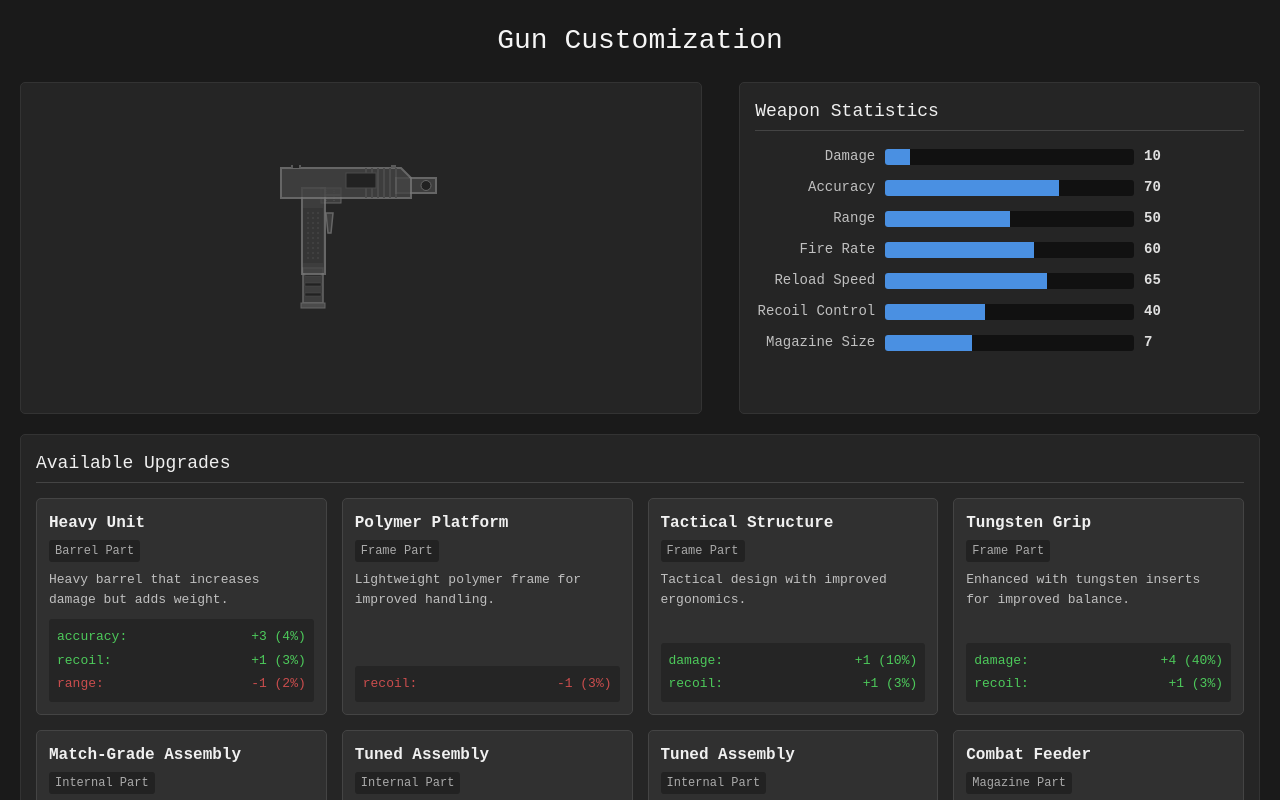
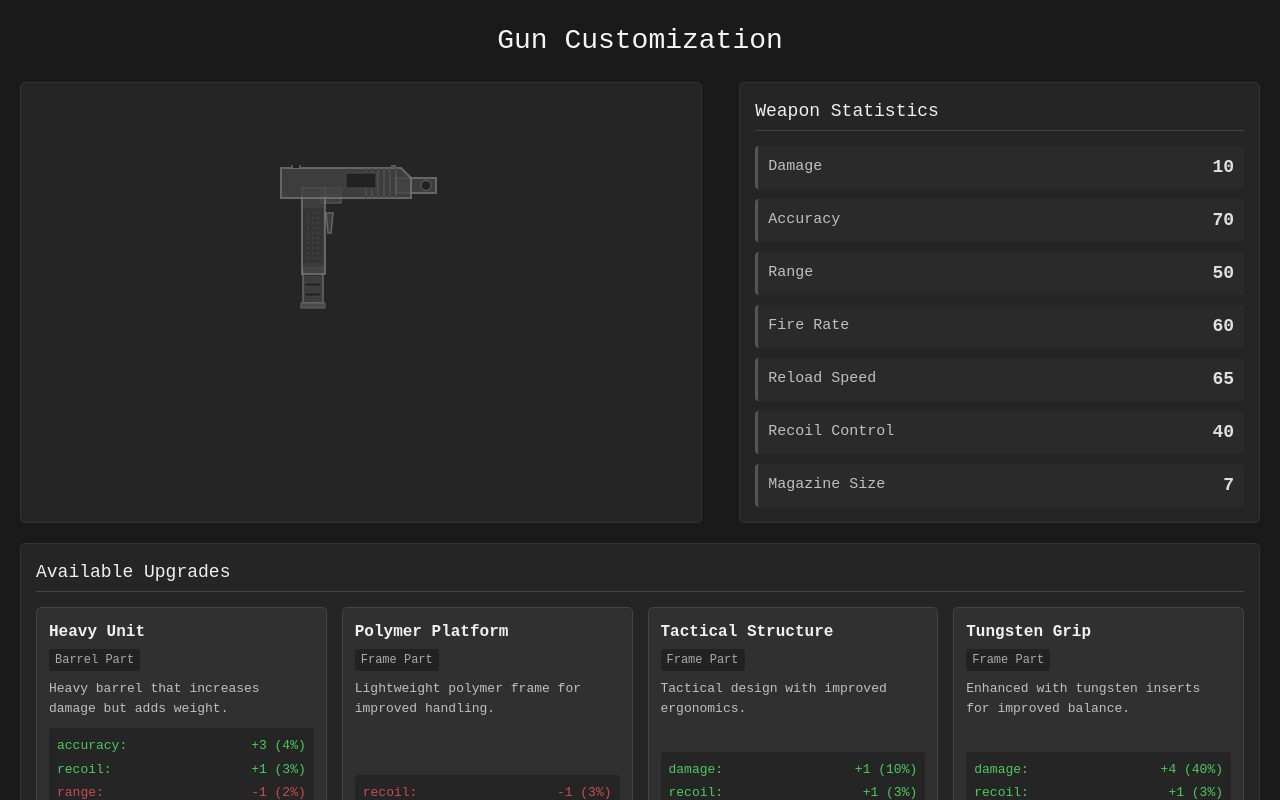
Before and after one commit to rjbernaldo/astronaut-stranded, a Next.js app: page / in a window 1280 px wide. Both pictures are taken after a click on the button "Customize Weapon". Built offline with nearby package versions, Linux system fonts and the light colour scheme.

Commit message:
Remove progress bars from weapon statistics and show only numbers

```diff
--- a/src/app/gun-customization.css
+++ b/src/app/gun-customization.css
@@ -70,67 +70,39 @@
   color: #4dc7ff;
 }
 
-/* Stat bars */
+/* Stat display */
 .stat-bars {
   display: flex;
   flex-direction: column;
   gap: 10px;
 }
 
-.stat-bar {
+.stat-line {
   display: flex;
+  justify-content: space-between;
   align-items: center;
-  justify-content: space-between;
-  gap: 10px;
+  padding: 8px 10px;
+  border-radius: 4px;
+  background-color: #2a2a2a;
+  border-left: 3px solid #555;
 }
 
 .stat-label {
-  width: 120px;
-  text-align: right;
-  font-size: 14px;
+  font-size: 15px;
   color: #c0c0c0;
-}
-
-.bar-container {
-  flex-grow: 1;
-  height: 16px;
-  background-color: #111;
-  border-radius: 3px;
-  overflow: hidden;
-  position: relative;
-}
-
-.bar {
-  height: 100%;
-  background-color: #4a90e2;
-  transition: width 0.3s ease;
-}
-
-.bar.current {
-  opacity: 0.5;
-  position: absolute;
-  top: 0;
-  left: 0;
-}
-
-.bar.preview-positive {
-  background-color: #4dca5b;
-}
-
-.bar.preview-negative {
-  background-color: #ca4d4d;
+  font-weight: 500;
 }
 
 .stat-value {
-  width: 100px;
-  text-align: left;
-  font-size: 14px;
+  font-size: 18px;
   font-weight: bold;
+  color: #e0e0e0;
 }
 
 .stat-change {
   margin-left: 5px;
-  font-size: 12px;
+  font-size: 14px;
+  opacity: 0.9;
 }
 
 .positive {
--- a/src/components/GunCustomization.tsx
+++ b/src/components/GunCustomization.tsx
@@ -1483,51 +1483,20 @@ const GunCustomization: React.FC<GunCustomizationProps> = ({
     const previewInteger =
       previewValue !== null ? Math.floor(previewValue) : currentInteger;
 
-    const displayValue = previewInteger;
-    const barWidth = `${Math.min(
-      ((previewValue !== null ? previewValue : currentValue) / maxValue) * 100,
-      100
-    )}%`;
-
     // Calculate percentage change if there's a change
     const percentageChange = hasChange
       ? Math.round(((previewInteger - currentInteger) / currentInteger) * 100)
       : 0;
 
     return (
-      <div className="stat-bar">
+      <div className="stat-line">
         <span className="stat-label">{label}</span>
-        <div className="bar-container">
-          {hasChange && (
-            <>
-              <div
-                className="bar current"
-                style={{
-                  width: `${Math.min((currentValue / maxValue) * 100, 100)}%`,
-                }}
-              ></div>
-              <div
-                className={`bar preview ${
-                  isPositive ? "preview-positive" : "preview-negative"
-                }`}
-                style={{
-                  width: barWidth,
-                  opacity: 0.9,
-                  zIndex: 2,
-                }}
-              ></div>
-            </>
-          )}
-          {!hasChange && (
-            <div className="bar" style={{ width: barWidth }}></div>
-          )}
-        </div>
         <span
           className={`stat-value ${isPositive ? "positive" : ""} ${
             isNegative ? "negative" : ""
           }`}
         >
-          {displayValue}
+          {previewInteger}
           {hasChange && (
             <span className="stat-change">
               {isPositive ? " +" : " "}
@@ -1622,14 +1591,14 @@ const GunCustomization: React.FC<GunCustomizationProps> = ({
 
         <div className="weapon-stats">
           <h3>Weapon Statistics</h3>
-          {hoveredPart && (
+          {/* {hoveredPart && (
             <div className="preview-info">
               <span>Previewing changes for: </span>
               <span className="preview-part-name">
                 {gunParts.find((p) => p.id === hoveredPart)?.name}
               </span>
             </div>
-          )}
+          )} */}
 
           <div className="stat-bars">
             {renderStatBar("Damage", gunStats.damage, previewStats?.damage)}
```
